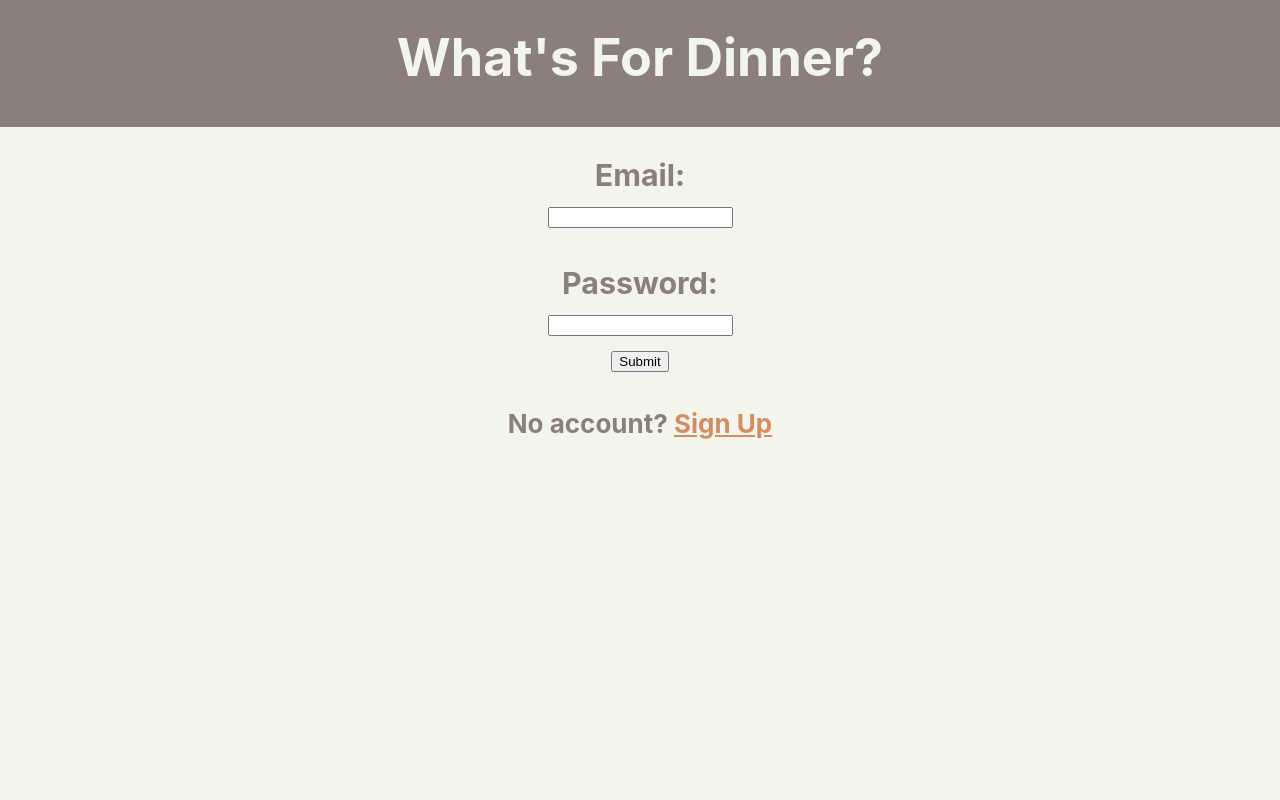
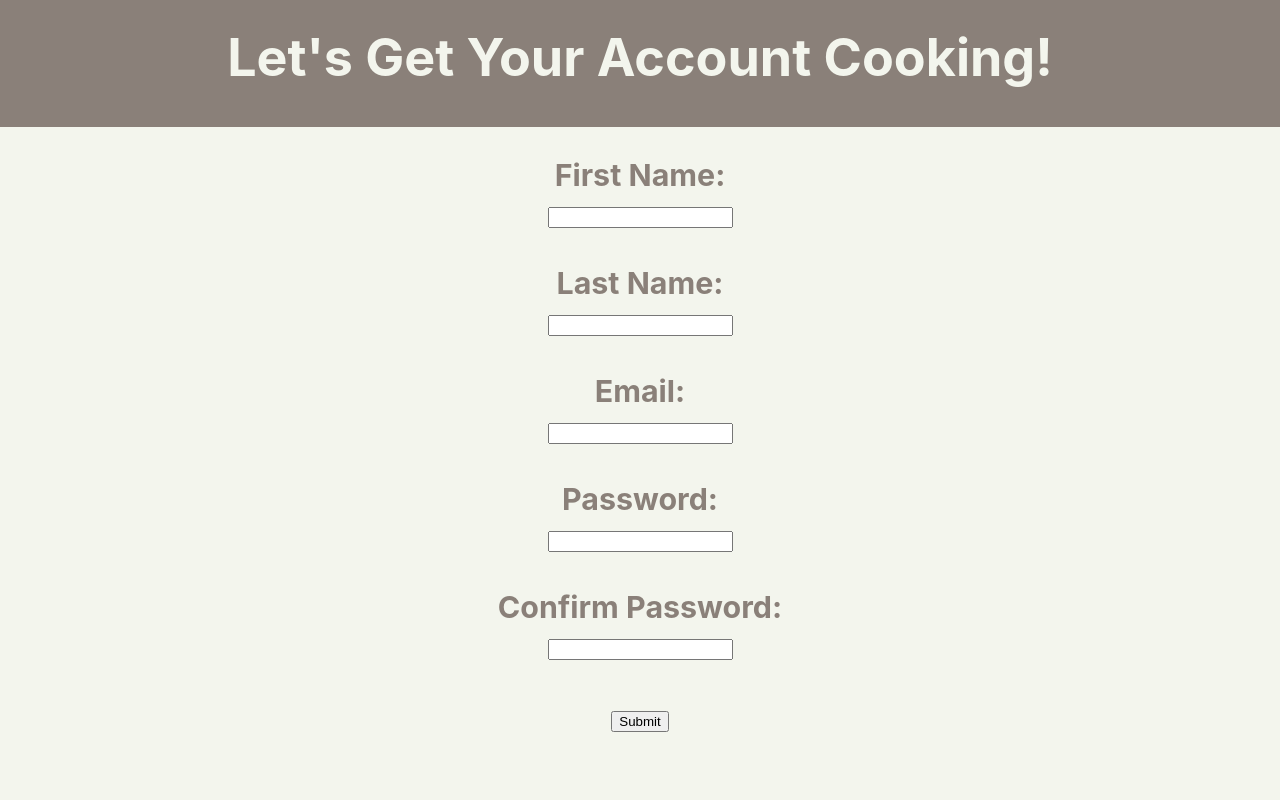
Before and after one commit to tjaRoxasXIII/WhatsForDinner, a React (Create React App) app in the folder frontend/: page /signup in a window 1280 px wide. Shown: the top 800 px of the page. Built offline with nearby package versions, Linux system fonts and the light colour scheme.

Commit message:
Created the Signup form and incorporated hooks

```diff
--- a/frontend/src/components/login.js
+++ b/frontend/src/components/login.js
@@ -13,7 +13,7 @@ export default function Login() {
                 <input type="submit" />
             </form>
             </h3>
-            <h4>No account? <a href="#" className="App-link">Sign Up</a></h4>
+            <h4>No account? <a href="/signup" className="App-link">Sign Up</a></h4>
             </div>
         </div>
     )
--- /dev/null
+++ b/frontend/src/components/signup.js
@@ -0,0 +1,37 @@
+import React, {useState} from 'react'
+
+export default function Signup() {
+const [firstName, setFirstName] = useState('');
+const [lastName, setLastName] = useState('');
+const [email, setEmail] = useState('');
+const [password, setPassword] = useState('');
+const [passwordConfirm, setPasswordConfirm] = useState('');
+
+    const handleOnSubmit = (event) => {
+        event.preventDefault()
+        alert(`Submitting:  ${firstName} ${lastName} ${email} ${password} ${passwordConfirm}`)
+        this.form.reset()
+    }
+
+    return (
+        <div >
+            <h1 className="header">Let's Get Your Account Cooking!</h1>
+            <div className="App">
+            <h3><form onSubmit={handleOnSubmit} >
+                <label>First Name:</label><br/>
+                <input name="firstName" value={firstName} onChange={e => setFirstName(e.target.value)}/><br/><br/>
+                <label>Last Name:</label><br/>
+                <input name="lastName" value={lastName} onChange={e => setLastName(e.target.value)}/><br/><br/>
+                <label>Email:</label><br/>
+                <input name="email" value={email} onChange={e => setEmail(e.target.value)}/><br/><br/>
+                <label>Password:</label><br/>
+                <input type="password" name="password" value={password} onChange={e => setPassword(e.target.value)}/><br/><br/>
+                <label>Confirm Password:</label><br/>
+                <input type="password" name="passwordConfirmation" value={passwordConfirm} onChange={e => setPasswordConfirm(e.target.value)}/><br/><br/>
+                <input type="submit" />
+            </form>
+            </h3>
+            </div>
+        </div>
+    )
+}
--- a/frontend/src/containers/App.js
+++ b/frontend/src/containers/App.js
@@ -1,15 +1,15 @@
 import './App.css';
 import Login from '../components/login';
-import { BrowserRouter as Router, Link, Redirect, Route, Switch } from 'react-router-dom'
+import Signup from '../components/signup'
+import { BrowserRouter as Router, Redirect, Route, Switch } from 'react-router-dom'
 
 function App() {
 
   return (
     <Router>
     <div className="App">
-      <Switch>
-        <Login />
-      </Switch>
+      <Route exact path="/" component={Login} />
+      <Route exact path="/signup" component={Signup} />
       <footer className="footer">
       © 2021 Taylor Allen
       </footer>
```
Also changed, not shown: 1 other file (tests, documents, lock files or other folders).
